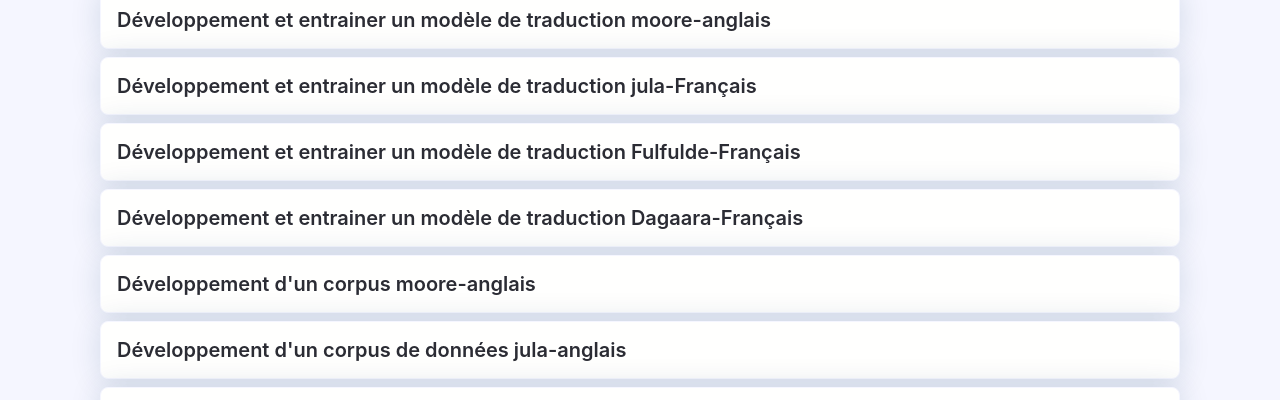
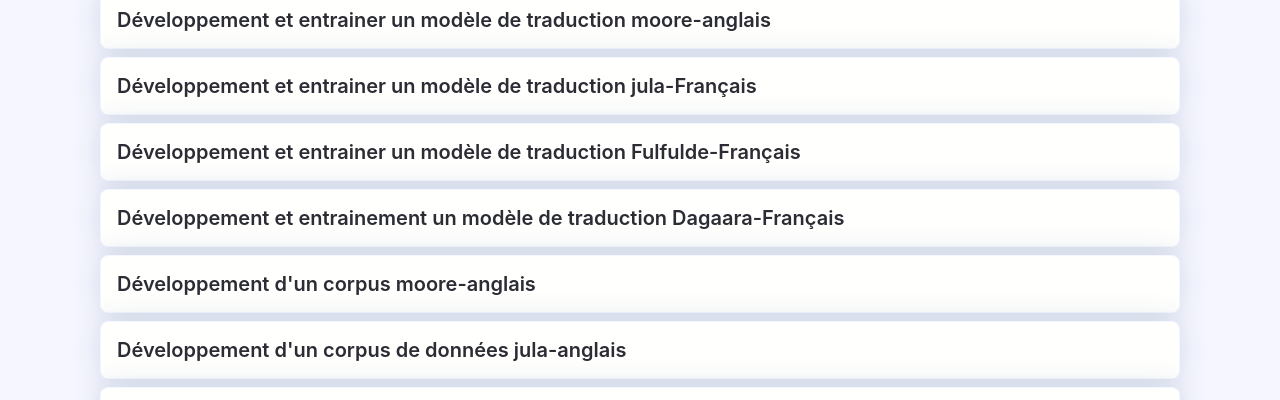
Before and after one commit to traductorlab-bf/traductorlab-bf.github.io, a Jekyll site: the page built from projet-futurs.html, in a window 1280 px wide and 1183 px high. Shown: the part 316-716 px from the top of the window. Built offline with Jekyll 4.4.1, drawn with Linux system fonts in a browser that asks for light colours; nearby versions of some CDN libraries; comment, search, counter and statistics services are not loaded.

Commit message:
Update 2020-05-28-projet-model-Dagaare-fr.md

```diff
--- a/_posts/projet-futurs/2020-05-28-projet-model-Dagaare-fr.md
+++ b/_posts/projet-futurs/2020-05-28-projet-model-Dagaare-fr.md
@@ -1,6 +1,6 @@
 ---
 layout: post
-title: "Développement et entrainer un modèle de traduction Dagaara-Français"
+title: "Développement et entrainement un modèle de traduction Dagaara-Français"
 date: 2020-05-28 15:58:00 -0400
 category: projet-futurs
 author: admin
@@ -10,7 +10,7 @@ short-description:
 -----
 **Merci d'avoir ressenti l'envie de contribuer!**
 
-**Objectif** : Développement et entrainer un modèle de traduction Dagaara-Français
+**Objectif** : Développement et entrainement un modèle de traduction Dagaara-Français
 
 **Livrable** :
 
```
